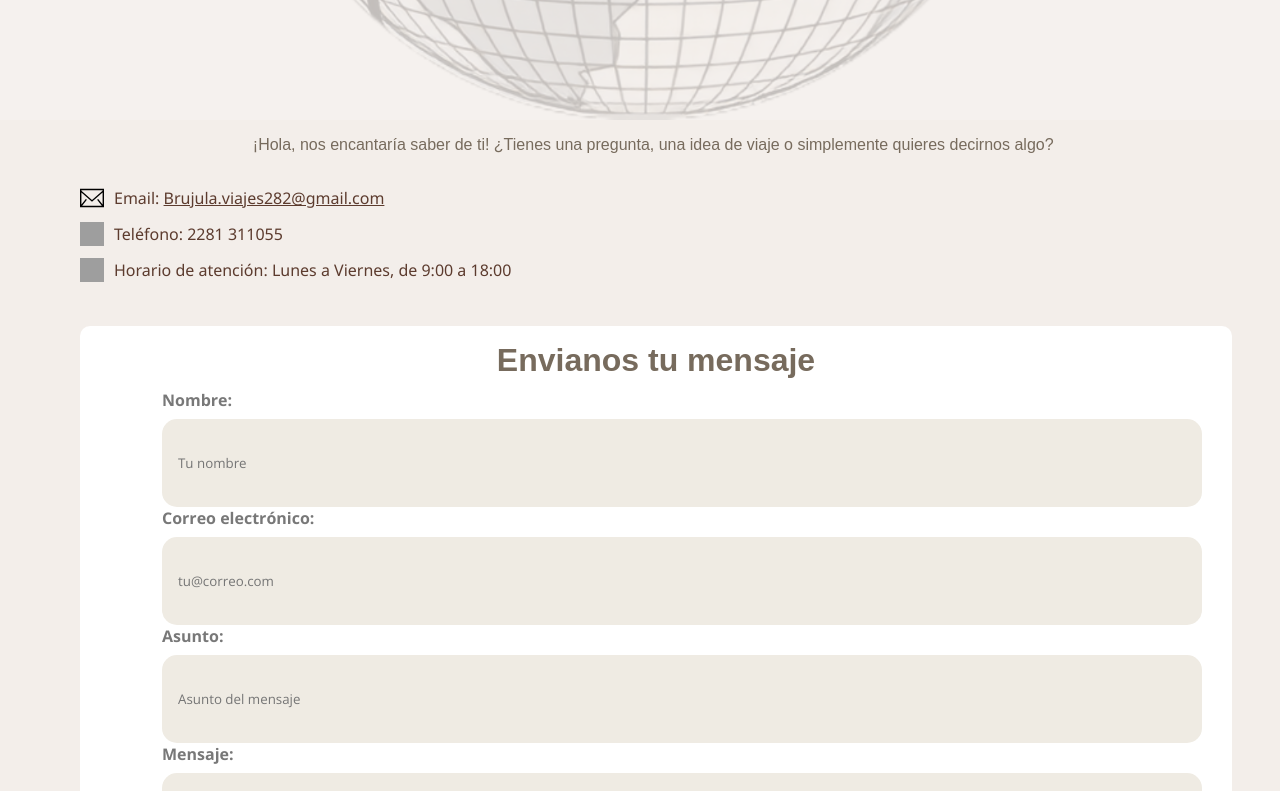
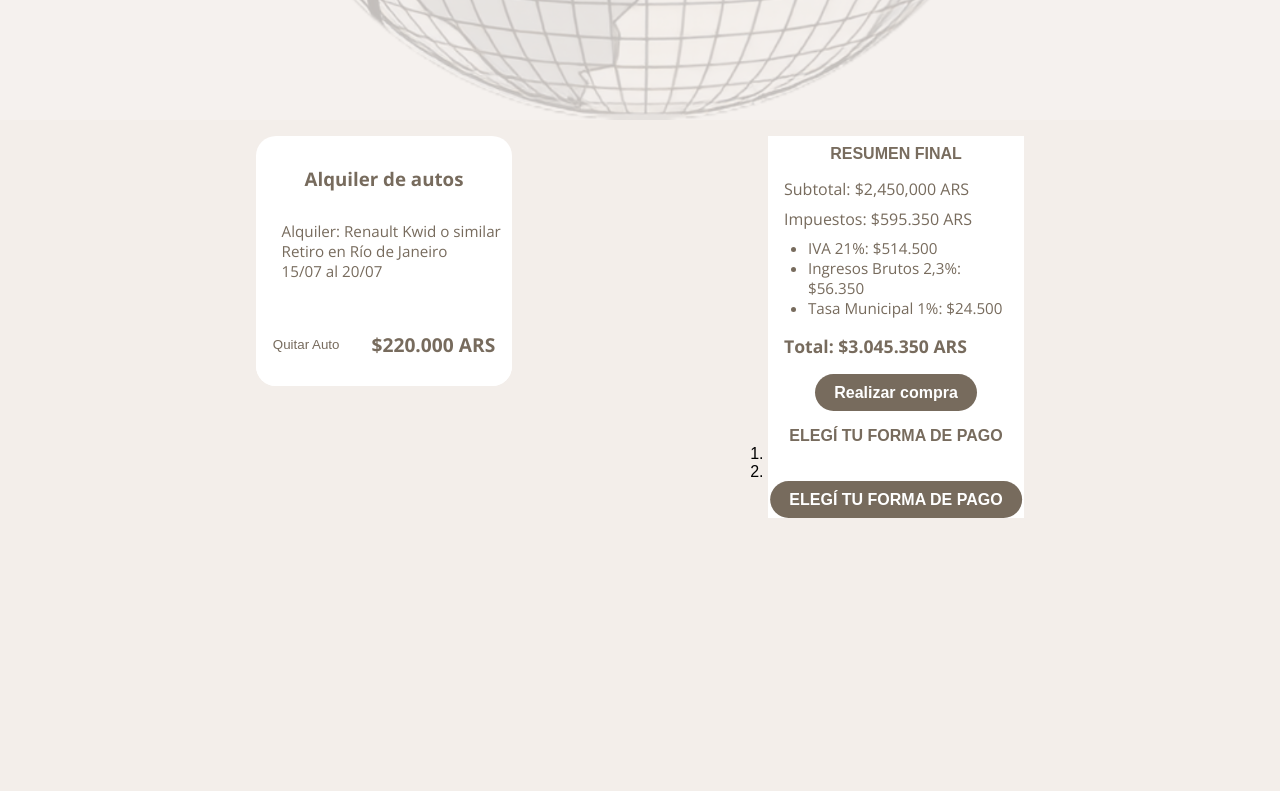
Before and after one commit to juanMarcosChalu/olimpiada-grupo-A, a React (Vite) app in the folder olim/: page / in a window 1280 px wide. Shown: the part 3960-4751 px from the top of the page. Built offline with nearby package versions, Linux system fonts and the light colour scheme; no server answers; grey boxes are pictures that could not be loaded.

Commit message:
1.3.1
cambios en el app, y en el carrito

```diff
--- a/olim/src/App.jsx
+++ b/olim/src/App.jsx
@@ -17,6 +17,7 @@ import Perfil from "./components/sections/perfilc/Perfil.jsx";
 import SectionFav from "./components/sections/favoritos/SectionsFavoritos.jsx";
 import SectionNotificaciones from "./components/sections/notificaciones/SectionNotificaciones.jsx";
 import Registro from "./components/sections/login/Registro.jsx";
+import SectionsCarrito from "./components/sections/carrito/SectionsCarrito.jsx";
 import Contacto from "./components/sections/contactanos/contacto.jsx";
 import Login from "./components/sections/login/login.jsx";
 import Alojamientos from "./components/sections/alojamientos/Alojamientos.jsx";
@@ -39,7 +40,7 @@ function App() {
             <Testimonios />
             <Login />
             <Registro />
-            <Contacto />
+            <SectionsCarrito />
             <Footer />
           </>
         } />
--- a/olim/src/components/sections/carrito/SectionsCarrito.jsx
+++ b/olim/src/components/sections/carrito/SectionsCarrito.jsx
@@ -39,19 +39,21 @@ function SectionsCarrito() {
                             <li>Ingresos Brutos 2,3%: $56.350</li>
                             <li>Tasa Municipal 1%: $24.500</li>
                         </ul>
-
                         <p className={styles.total}>Total: <strong>$3.045.350 ARS</strong></p>
-
                         <button className={styles.botonCompra}>Realizar compra</button>
                     </section>
-
                 </article>
 
-                {/* <article className={styles.articlePago}><h1>RESUMEN FINAL</h1><button className={styles.botonCompra}>ELEGÍ TU FORMA DE PAGO</button></article> */}
+                <article className={styles.articlePago}>
+                    <h1>ELEGÍ TU FORMA DE PAGO</h1>
+                    <ol>
+                        <li></li>
+                        <li></li>
+                    </ol>
+                    <button className={styles.botonCompra2}>ELEGÍ TU FORMA DE PAGO</button>
+                </article>
 
             </aside>
-
-
         </section>
 
     )
--- a/olim/src/styles/SectionCarrito.module.css
+++ b/olim/src/styles/SectionCarrito.module.css
@@ -130,9 +130,8 @@
     font-size: 1rem;
 }
 
-.botonCompra:hover {
-    background-color: #5e5246;
-}
+
+
 
 .articlePago {
     background-color: white;
@@ -143,4 +142,23 @@
     justify-content: center;
     align-items: center;
     color: #776b5d;
+
 }
+
+.botonCompra2 {
+    position: relative;
+    left: 50%;
+    transform: translateX(-50%);
+    background-color: #776b5d;
+    color: white;
+    padding: 0.6rem 1.2rem;
+    border: none;
+    border-radius: 20px;
+    cursor: pointer;
+    font-weight: bold;
+    font-size: 1rem;
+
+    .botonCompra2:hover {
+        background-color: #5e5246;
+    }
+}
```
